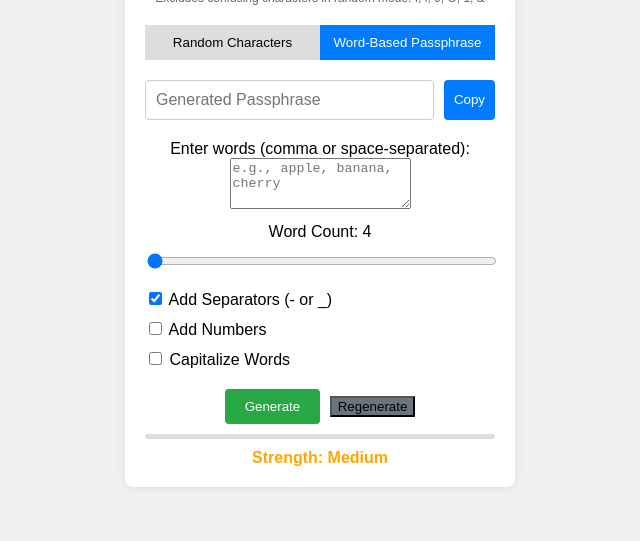
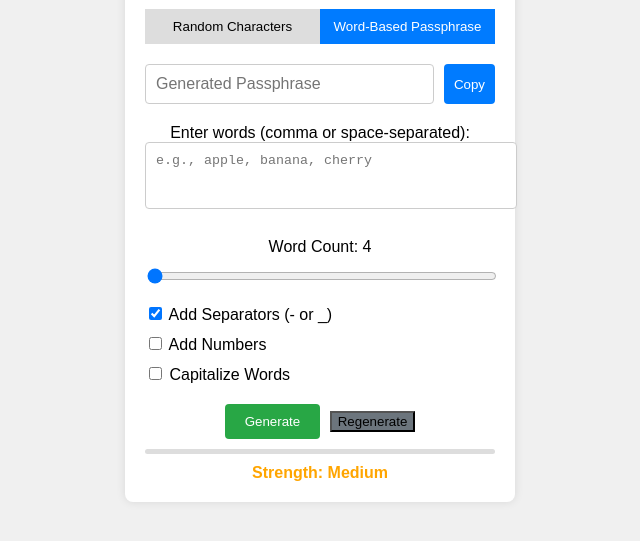
Before and after one commit to asureeAK/pwd_gen, a plain HTML site: page index.html in a window 1280 px wide. Both pictures are taken after a click on the button "Word-Based Passphrase". Shown: the part 225-766 px from the top of the page, without its empty margins (320-960 px from the left). Drawn offline with Linux system fonts and the light colour scheme.

Commit message:
Update styles.css

```diff
--- a/styles.css
+++ b/styles.css
@@ -124,6 +124,20 @@ label:hover .tooltip {
     margin-bottom: 10px;
 }
 
+#words-input {
+    width: 100%;
+    padding: 10px;
+    border: 1px solid #ccc;
+    border-radius: 4px;
+    margin-bottom: 15px;
+    resize: none;
+    transition: border-color 0.3s;
+}
+
+#words-input:focus {
+    border-color: #007bff;
+}
+
 .checkboxes label {
     display: block;
     text-align: left;
```
